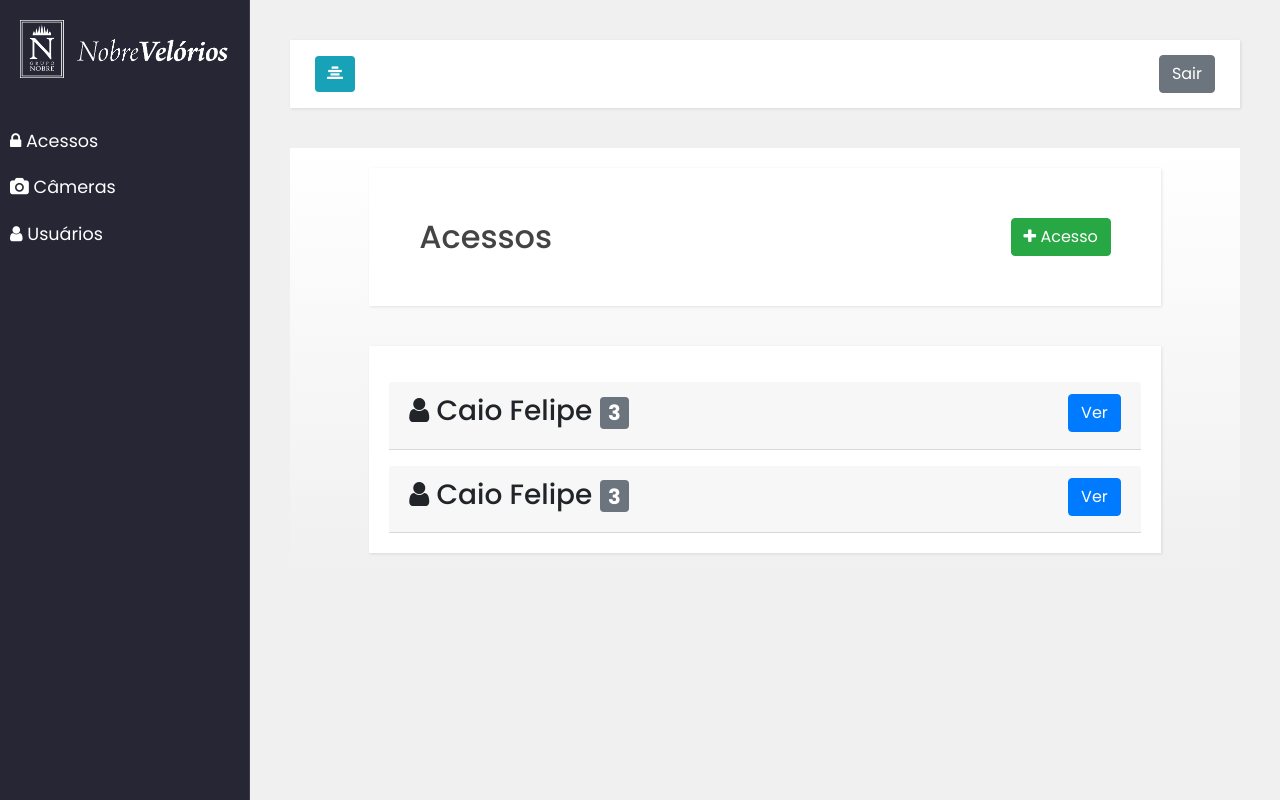
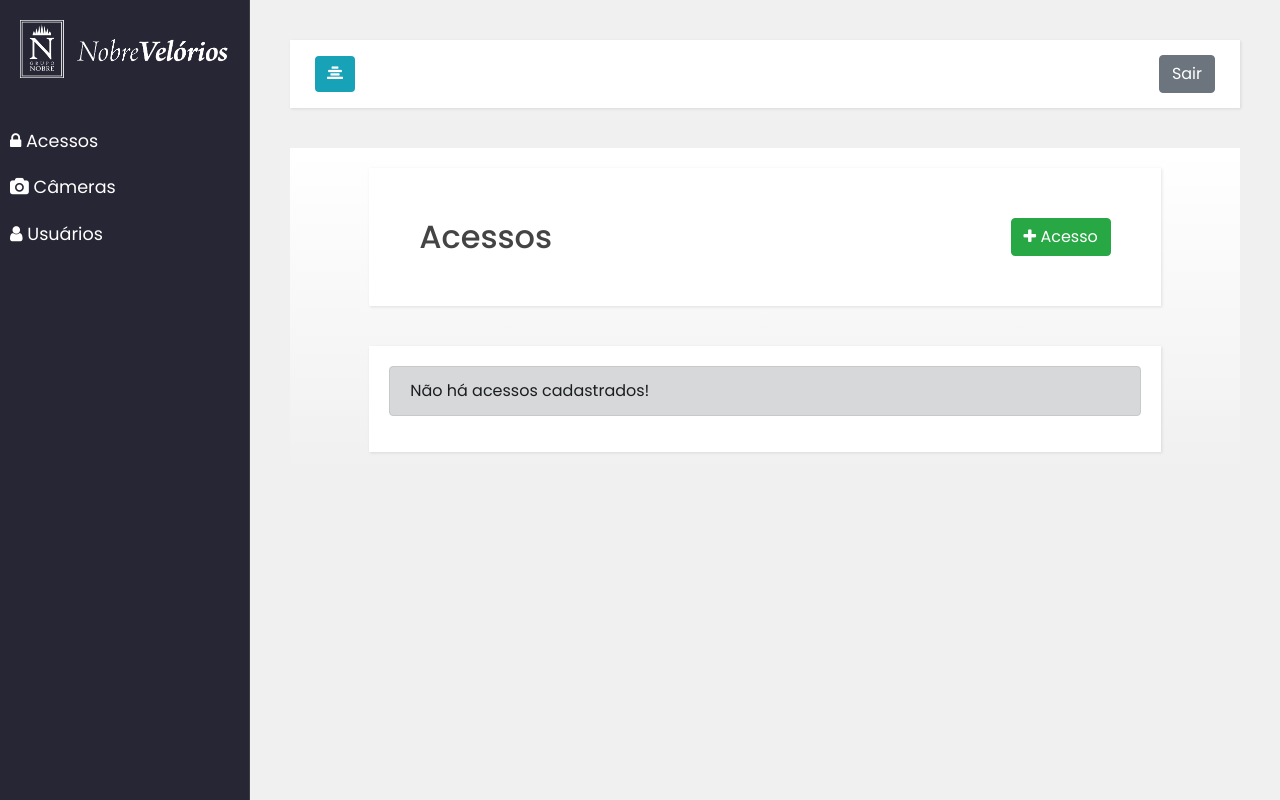
Before and after one commit to caiofelipedossantos/SysCam, a PHP site: page /W3Connect/ in a window 1280 px wide. Run offline with PHP 8.4, Linux system fonts and the light colour scheme; the visitor is signed in with stand-in values (Sample User, id 1); data comes from the database, SQL or seed files in the repository.

Commit message:
Estrutura de Acesso

```diff
--- a/classes/usuario.php
+++ b/classes/usuario.php
@@ -5,7 +5,7 @@ class Usuario{
         global $pdo;
         $dados = array();
 
-        $sql = $pdo->prepare("SELECT `idusuario`, `nome`,`status`, `tipo` FROM `usuario` WHERE email = ? AND senha = md5(?);");
+        $sql = $pdo->prepare("SELECT `idusuario`, `nome`,`status`, `tipo` FROM `usuario` WHERE nome = ? AND senha = md5(?);");
         $sql->bindValue(1,$login);
         $sql->bindValue(2,$senha);
         $sql->execute();
--- a/index.php
+++ b/index.php
@@ -7,6 +7,7 @@ if(isset($_SESSION['dados']) && !empty($_SESSION['dados'])){
  require_once 'config.php';
  require_once 'classes/camera.php';
  require_once 'classes/usuario.php';
+ require_once 'classes/acesso.php';
  ?>
     <div id="tabs" class="wrapper">
             <!-- Sidebar Holder -->
@@ -183,7 +184,7 @@ if(isset($_SESSION['dados']) && !empty($_SESSION['dados'])){
                                         }else{
                                     ?>
                                             <div class="col-md-12 mt-4">
-                                                <div class="alert alert-dark" role="alert">Não há câmeras cadastradas.</div>
+                                                <div class="alert alert-dark" role="alert">Não há usuários cadastrados.</div>
                                             </div>
                                     <?php
                                         }
@@ -193,11 +194,8 @@ if(isset($_SESSION['dados']) && !empty($_SESSION['dados'])){
                         </div>
                     </div>
                 </section>
+
                 <section id="accessListView" class="row-section">
-                    <?php
-                        $usuario = new Usuario();
-                        $user = $usuario->listUsuario();
-                    ?>
                     <div class="container">
                         <div class="row">
                             <div class="col-10 offset-md-1 row-block">
@@ -217,66 +215,67 @@ if(isset($_SESSION['dados']) && !empty($_SESSION['dados'])){
                         <div class="row">
                             <div class="col-md-10 offset-md-1 row-block">
                                 <div id="accordion">
+                                <?php
+                                    $acesso = new Acesso();
+                                    $ace = $acesso->listAcessos();
+                                    if($ace != null){
+                                        foreach ($ace as $aces) {
+                                ?>
+
                                             <div class="border-0 mt-3">
-                                        <div class="card-header" id="headerCam_1">
+                                                <div class="card-header" id="headerCam_<?php echo $aces['nome'];?>">
                                                     <div class="row">
                                                         <div class="col-md-6">
-                                                    <h3><i class="fa fa-user" ></i> Caio Felipe <span class="badge badge-secondary">3</span></h3>
+                                                            <h3><i class="fa fa-user" ></i>&nbsp;&nbsp;<?php echo $aces['nome'];?>&nbsp;&nbsp;<span class="badge badge-secondary"></span></h3>
                                                         </div>
                                                         <div class="col-md-6 text-right">
-                                                    <button class="btn btn-primary" data-toggle="collapse" data-target="#accessCam_1" aria-expanded="true" aria-controls="collapseOne">
+                                                            <button class="btn btn-primary" data-toggle="collapse" data-target="#accessCam_<?php echo $aces['nome'];?>" aria-expanded="true" aria-controls="collapseOne">
                                                             Ver
                                                             </button>
                                                         </div>
                                                     </div>
                                                 </div>
-                                        <div id="accessCam_1" class="collapse" aria-labelledby="headerCam_1" data-parent="#accordion">
+                                                <div id="accessCam_<?php echo $aces['nome'];?>" class="collapse" aria-labelledby="headerCam_<?php echo $aces['nome'];?>" data-parent="#accordion">
                                                     <div class="card-body">
-                                                <div class="col-md-3 mt-4">
+                                                    <?php
+                                                            $cam_acess = explode(',',$aces['cameras']);
+                                                            foreach($cam_acess as $cams){
+                                                                $temp = explode('#',$cams);
+                                                    ?>
+                                                                <div class="col-md-4 mt-4">
                                                                     <div class="card">
-                                                            <img class="card-img-top" src="http://g1.ipcamlive.com/player/snapshot.php?alias=5abd19476ade9">
+                                                                        <img class="card-img-top" src="<?php echo $temp[2];?>">
                                                                         <div class="card-block">
-                                                                <h4 class="card-title">Câmera 1</h4>
+                                                                            <h4 class="card-title"><?php echo $temp[1];?></h4>
                                                                         </div>
                                                                         <div class="card-footer">
-                                                                    <span class="badge badge-success">Ativa</span>
+                                                                            <?php
+                                                                                if($temp[3]== 1){
+                                                                                    echo '<span class="badge badge-success">Liberada</span>';
+                                                                                }else{
+                                                                                    echo '<span class="badge badge-success">Bloqueada</span>';
+                                                                                }
+                                                                            ?>
+
                                                                                 <button class="btn btn-danger float-right btn-sm">Remover</button>
                                                                         </div>
                                                                     </div>
                                                                 </div>
+                                                    <?php
+                                                            }
+                                                    ?>
                                                     </div>
                                                 </div>
                                             </div>
-                                    <div class="border-0 mt-3">
-                                        <div class="card-header" id="headerCam_2">
-                                            <div class="row">
-                                                <div class="col-md-6">
-                                                    <h3><i class="fa fa-user" ></i> Caio Felipe <span class="badge badge-secondary">3</span></h3>
-                                                </div>
-                                                <div class="col-md-6 text-right">
-                                                    <button class="btn btn-primary" data-toggle="collapse" data-target="#accessCam_2" aria-expanded="true" aria-controls="collapseOne">
-                                                    Ver
-                                                    </button>
-                                                </div>
-                                            </div>
-                                        </div>
-                                        <div id="accessCam_2" class="collapse" aria-labelledby="headerCam_2" data-parent="#accordion">
-                                        <div class="card-body">
-                                                <div class="col-md-3 mt-4">
-                                                        <div class="card">
-                                                            <img class="card-img-top" src="http://g1.ipcamlive.com/player/snapshot.php?alias=5abd19476ade9">
-                                                            <div class="card-block">
-                                                                <h4 class="card-title">Câmera 2</h4>
-                                                            </div>
-                                                            <div class="card-footer">
-                                                                    <span class="badge badge-success">Ativa</span>
-                                                                    <button class="btn btn-danger float-right btn-sm">Remover</button>
-                                                            </div>
-                                                        </div>
-                                                    </div>
-                                                </div>
-                                        </div>
-                                    </div>
+                                    <?php
+                                        }
+                                    }else{
+                                        echo '
+                                        <div class="alert alert-dark" role="alert">
+                                            Não há acessos cadastrados!
+                                        </div>';
+                                    }
+                                    ?>
                                 </div>
                             </div>
                         </div>
@@ -503,39 +502,62 @@ if(isset($_SESSION['dados']) && !empty($_SESSION['dados'])){
             <div class="modal-dialog" role="document">
                 <div class="modal-content">
                     <div class="modal-header">
-                        <h5 class="modal-title">Editar Usuário</h5>
+                        <h5 class="modal-title">Adicionar Acesso</h5>
                         <button type="button" class="close" data-dismiss="modal" aria-label="Close">
                             <span aria-hidden="true">&times;</span>
                         </button>
                     </div>
                     <div class="modal-body">
-                    <div id="resultEditUser"></div>
+                    <div id="resultAddAcesso"></div>
                         <form id="formAddAcesso" method="POST">
-                            <input type="hidden" class="form-control" name="idUsuario" >
                             <div class="form-row">
                                 <div class="form-group col-md-12">
-                                    <label for="nomeUsuario">Nome</label>
-                                    <input type="text" class="form-control" name="nomeUsuario"  placeholder="Nome" required>
+                                    <label for="acessoNome">Usuários Disponiveis</label>
+                                    <?php
+                                        if($user != null){
+                                    ?>
+                                            <select id="selectAcesso" class="custom-select mr-sm-2" name="acessoNome">
+                                                    <option select>Selecione</option>
+                                    <?php
+                                            foreach($user as $us){
+                                    ?>
+
+                                                    <option value="<?php echo $us['idusuario'];?>"><?php echo $us['nome'];?></option>
+                                    <?php
+                                            }
+                                    ?>
+                                            </select>
+                                    <?php
+                                        }
+                                    ?>
                                 </div>
                             </div>
                             <div class="form-row">
-                                <div class="form-group col-md-6">
-                                    <label for="senhaUsuario">Senha</label>
-                                    <input type="password" class="form-control" name="senhaUsuario" placeholder="Senha">
+                            <?php
+                                if($cam != null){
+                            ?>
+                                <div class="form-group col-md-12">
+                                    <label for="statusUsuario">Câmeras</label>
+                                    <br />
+                                    <?php
+                                    foreach($cam as $ca){
+                                    ?>
+                                        <div class="form-check form-check-inline">
+                                            <input class="form-check-input" type="checkbox" id="inlineCheckbox_<?php echo $ca['idcamera'];?>" value="<?php echo $ca['idcamera'];?>">
+                                            <label class="form-check-label" for="inlineCheckbox1"><?php echo $ca['nome'];?></label>
                                         </div>
-                                <div class="form-group col-md-6">
-                                    <label for="statusUsuario">Status</label>
-                                    <select class="custom-select mr-sm-2" name="statusUsuario" >
-                                        <option value="0">Desativado</option>
-                                        <option selected value="1">Ativado</option>
-                                    </select>
+                                    <?php
+                                    }
+                                    ?>
                                 </div>
-                            </div>
-                            <div class="form-row">
-                                <div class="form-group col-md-12">
-                                    <label for="emailUsuario">E-mail</label>
-                                    <input type="email" class="form-control" name="emailUsuario"  placeholder="E-mail" required>
-                                </div>
+                            <?php
+                                }else{
+                                    echo '
+                                    <div class="alert alert-dark" role="alert">
+                                        Não há câmeras cadastradas!
+                                    </div>';
+                                }
+                            ?>
                             </div>
                             <button type="submit" class="btn btn-primary">Salvar</button>
                         </form>
--- a/login.php
+++ b/login.php
@@ -15,8 +15,8 @@ if(isset($_SESSION['dados']) && !empty($_SESSION['dados'])){
     <form id="formlogin" class="form-login text-center" method="POST">
         <img class="mb-4" src="assets/images/logo.png" alt="" width="100%" height="80">
         <div id="result" class="mb-4"></div>
-        <label for="inputEmail" class="sr-only">E-mail</label>
-        <input type="email" id="inputEmail" name="login" class="form-control" placeholder="E-mail" required autofocus>
+        <label for="inputUser" class="sr-only">Nome</label>
+        <input type="text" id="inputUser" name="login" class="form-control" placeholder="Nome" required autofocus>
         <label for="inputPassword" class="sr-only">Senha</label>
         <input type="password" id="inputPassword" name="senha" class="form-control" placeholder="Senha" required>
         <button class="btn btn-lg btn-primary btn-block" type="submit">Entrar</button>
```
Also changed, not shown: classes/acesso.php (added, +42 -0 lines), classes/acessos.php (deleted). Lines whose indentation alone changed are shown as unchanged.
